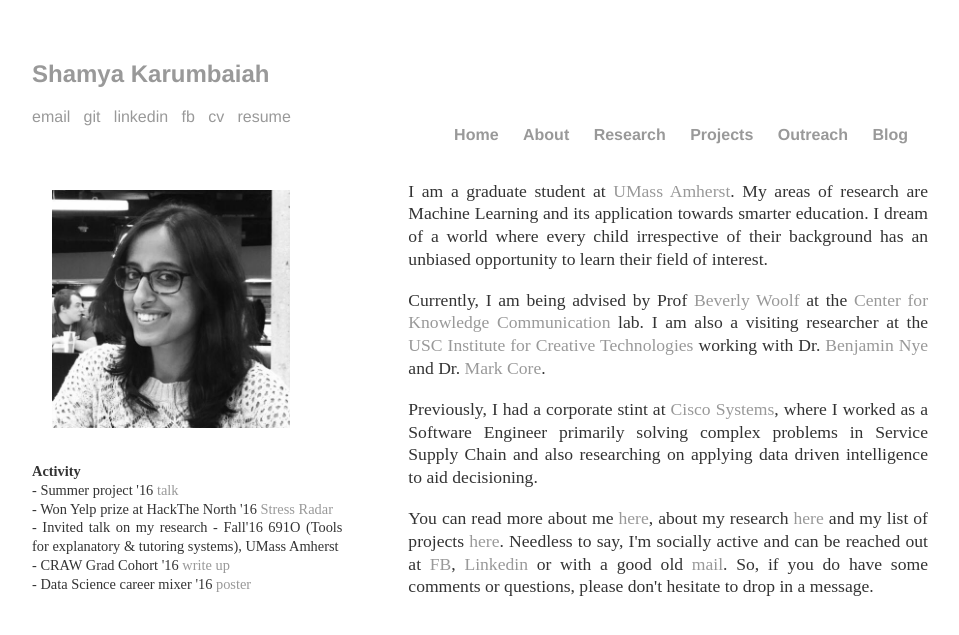
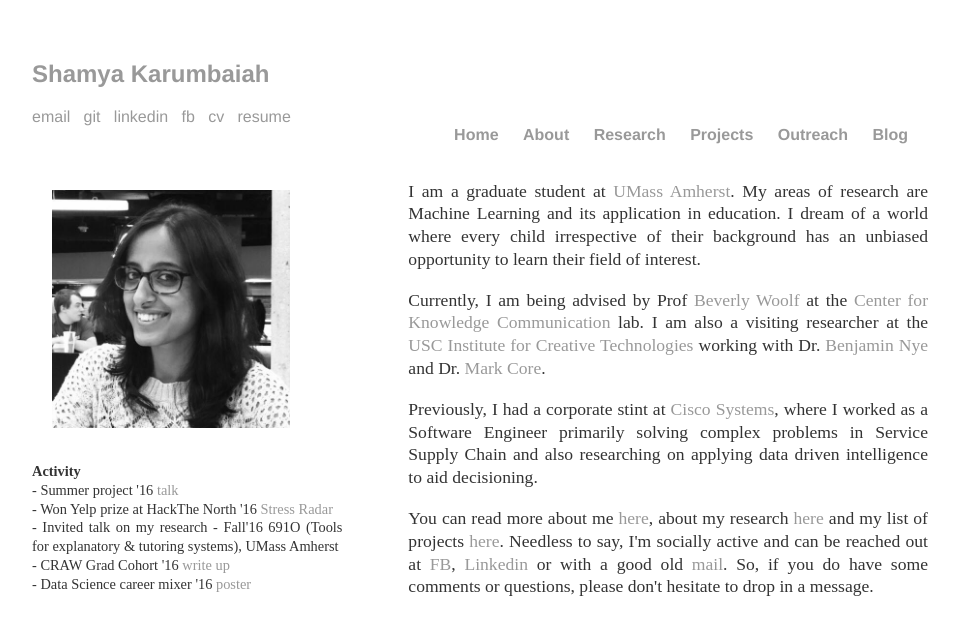
Before and after one commit to Shamya/shamyatest.github.io, a Jekyll site: the page built from index.html, in a window 1280 px wide. Shown: the top 635 px of the page, without its empty margins (160-1119 px from the left). Built offline with Jekyll 4.4.1, drawn with Linux system fonts in a browser that asks for light colours.

Commit message:
Update index.html

```diff
--- a/index.html
+++ b/index.html
@@ -16,7 +16,7 @@
 </div>
 
 <div style="width: 58%; float:right;  position: relative;">
-  <p>I am a graduate student at <a href="http://www.cs.umass.edu/">UMass Amherst</a>. My areas of research are Machine Learning and its application towards smarter education. I dream of a world where every child irrespective of their background has an unbiased opportunity to learn their field of interest. </p>
+  <p>I am a graduate student at <a href="http://www.cs.umass.edu/">UMass Amherst</a>. My areas of research are Machine Learning and its application in education. I dream of a world where every child irrespective of their background has an unbiased opportunity to learn their field of interest. </p>
 
   <p>Currently, I am being advised by Prof <a href="http://centerforknowledgecommunication.com/05bpwabout.html">Beverly Woolf</a> at the <a href="http://centerforknowledgecommunication.com/index.html">Center for Knowledge Communication</a> lab. I am also a visiting researcher at the <a href="http://ict.usc.edu/">USC Institute for Creative Technologies </a> working with Dr. <a href ="https://sites.google.com/site/benjaminnye/"> Benjamin Nye</a> and Dr. <a href="http://people.ict.usc.edu/~core/"> Mark Core</a>. </p>
 
```
